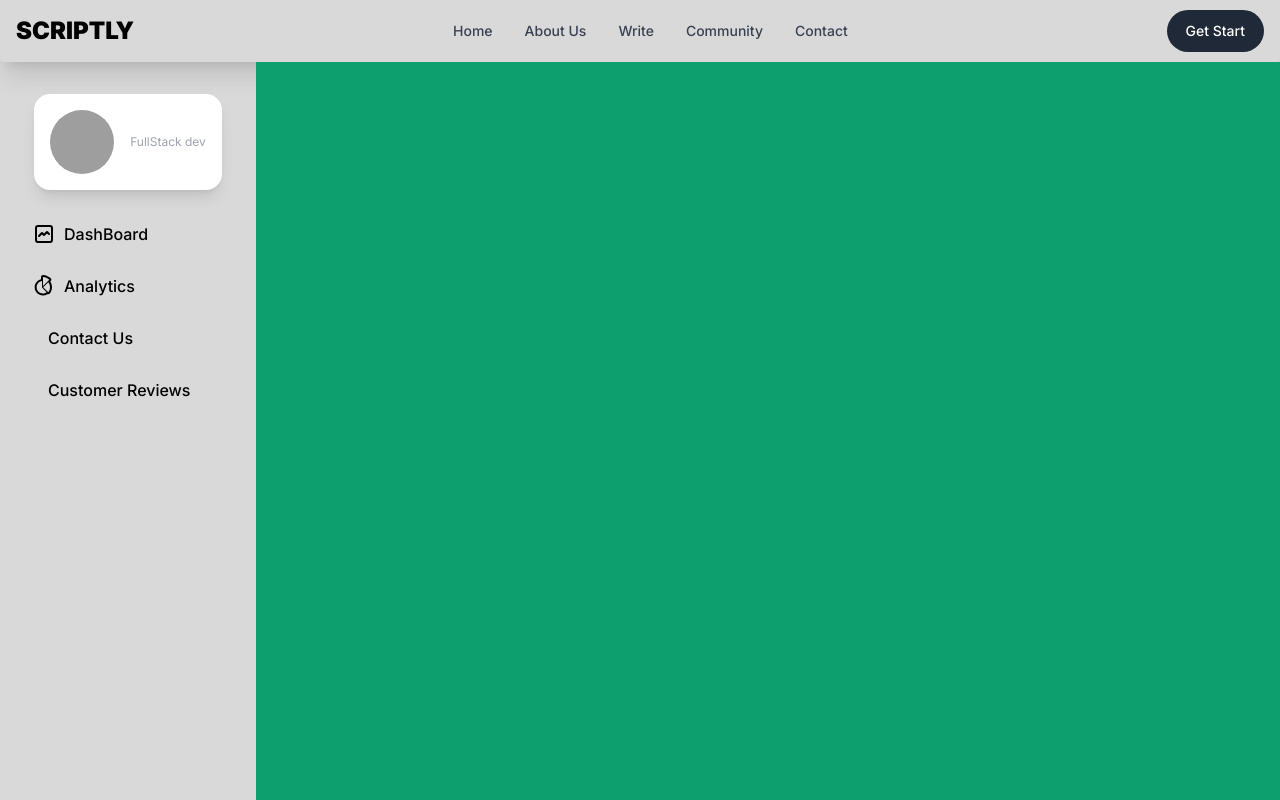
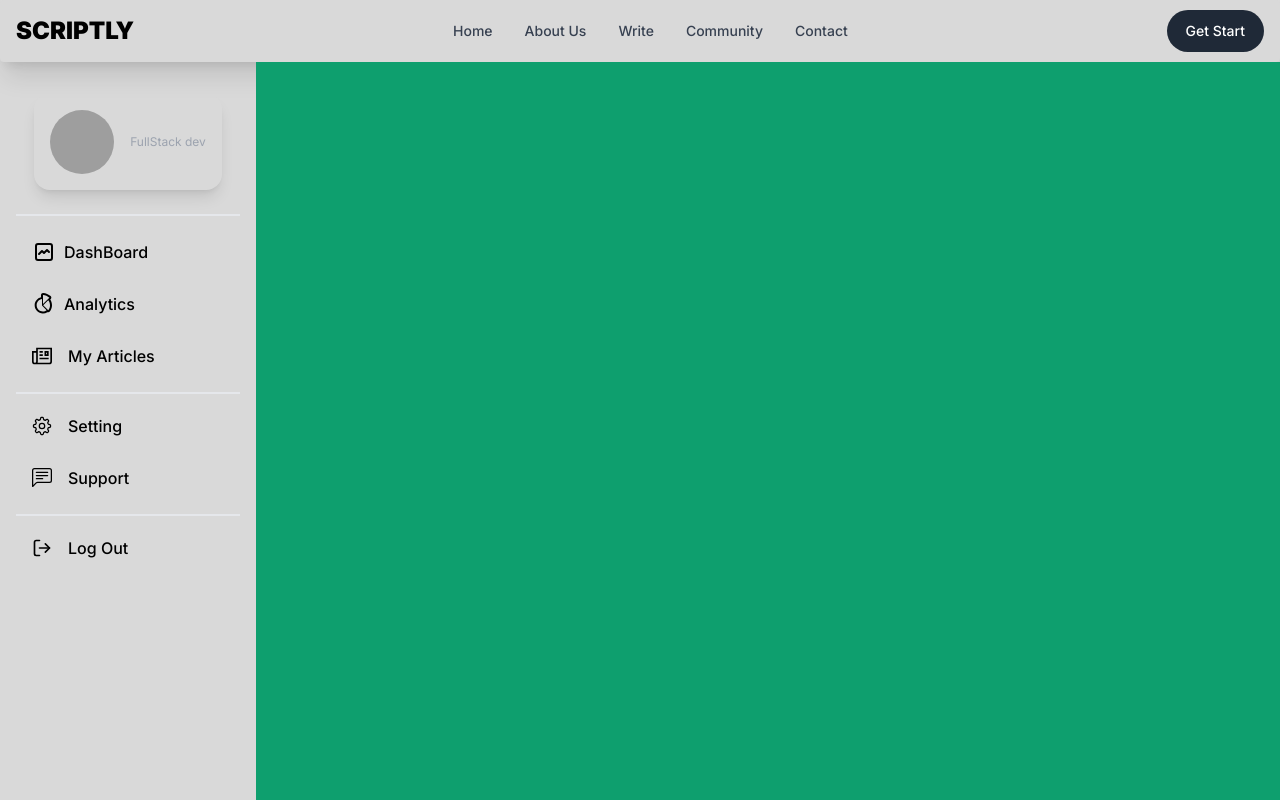
Before and after one commit to Alamin-22/Article-publishing-website-Client, a Next.js app: page /dashboard in a window 1280 px wide. Shown: the top 800 px of the page. Built offline with nearby package versions, Linux system fonts and the light colour scheme; no server answers; grey boxes are pictures that could not be loaded.

Commit message:
completed dashboard design for pc

```diff
--- a/src/Components/DashboardNav/DashboardNav.jsx
+++ b/src/Components/DashboardNav/DashboardNav.jsx
@@ -3,6 +3,13 @@ import Link from "next/link";
 import { FaPerson } from "react-icons/fa6";
 import { TbGraph } from "react-icons/tb";
 import { TiChartPieOutline } from "react-icons/ti";
+import { GrArticle } from "react-icons/gr";
+import { GoGear } from "react-icons/go";
+import { BsChatLeftText } from "react-icons/bs";
+import { FiLogOut } from "react-icons/fi";
+
+
+
 const DashboardNav = () => {
 
     const { user } = useAuth();
@@ -11,7 +18,7 @@ const DashboardNav = () => {
     const isAdmin = false;
 
     const links = (
-        <>
+        <> <div className="w-full mb-4 border-b-2"></div>
             <Link
                 className={({ isActive }) =>
                     isActive
@@ -48,6 +55,7 @@ const DashboardNav = () => {
                     :
                     <>
                         <div>
+
                             <Link
                                 className={({ isActive }) =>
                                     isActive
@@ -70,9 +78,11 @@ const DashboardNav = () => {
                                 href={"/contact-us"}
                             >
                                 <p className="flex items-center px-4 py-2 rounded-lg mt-3 hover:bg-gray-100">
-                                    <span className="mx-4 font-medium">Contact Us</span>
+                                    <GrArticle className="text-xl"></GrArticle>
+                                    <span className="mx-4 font-medium">My Articles</span>
                                 </p>
                             </Link>
+                            <div className="w-full mt-4 border-b-2"></div>
                             <Link
                                 className={({ isActive }) =>
                                     isActive
@@ -82,11 +92,37 @@ const DashboardNav = () => {
                                 href={"/customer-reviews"}
                             >
                                 <p className="flex items-center px-4 py-2 rounded-lg mt-3 hover:bg-gray-100">
-                                    <span className="mx-4 font-medium">Customer Reviews</span>
+                                    <GoGear className="text-xl" />
+                                    <span className="mx-4 font-medium">Setting</span>
                                 </p>
                             </Link>
-
-
+                            <Link
+                                className={({ isActive }) =>
+                                    isActive
+                                        ? " bg-gray-200 text-red-500 font-bold"
+                                        : "hover:text-red-400 transition duration-300 delay-100"
+                                }
+                                href={"/support"}
+                            >
+                                <p className="flex items-center px-4 py-2 rounded-lg mt-3 hover:bg-gray-100">
+                                    <BsChatLeftText className="text-xl" />
+                                    <span className="mx-4 font-medium">Support</span>
+                                </p>
+                            </Link>
+                            <div className="w-full mt-4 border-b-2"></div>
+                            <Link
+                                className={({ isActive }) =>
+                                    isActive
+                                        ? " bg-gray-200 text-red-500 font-bold"
+                                        : "hover:text-red-400 transition duration-300 delay-100"
+                                }
+                                href={"/customer-reviews"}
+                            >
+                                <p className="flex items-center px-4 py-2 rounded-lg mt-3 hover:bg-gray-100">
+                                    <FiLogOut className="text-xl" />
+                                    <span className="mx-4 font-medium">Log Out</span>
+                                </p>
+                            </Link>
                         </div>
                     </>
             }
@@ -101,7 +137,7 @@ const DashboardNav = () => {
 
                     <div className="flex flex-col items-center">
                         <div>
-                            <div class="shadow-lg rounded-2xl bg-white dark:bg-gray-800 p-4">
+                            <div class="shadow-lg rounded-2xl  dark:bg-gray-800 p-4">
                                 <div class="flex-row gap-4 flex justify-center items-center">
                                     <div class="flex-shrink-0">
                                         {
--- a/src/components/Navbar.jsx
+++ b/src/components/Navbar.jsx
@@ -35,7 +35,7 @@ function NavbarComponent() {
                                 arrowIcon={false}
                                 inline
                                 label={
-                                    <Avatar alt="User settings" img="https://i.ibb.co/bFq9X83/user.png" rounded />
+                                    <Avatar alt="User Pic"  img={user?.photoURL} rounded />
                                 }
                             >
                                 <Dropdown.Header>
@@ -43,8 +43,6 @@ function NavbarComponent() {
                                     <span className="block truncate text-sm font-medium">{user?.email}</span>
                                 </Dropdown.Header>
                                 <Dropdown.Item href='/dashboard'>Dashboard</Dropdown.Item>
-                                <Dropdown.Item>Settings</Dropdown.Item>
-                                <Dropdown.Item>Earnings</Dropdown.Item>
                                 <Dropdown.Divider />
                                 <Dropdown.Item onClick={handleLogout}>Sign out</Dropdown.Item>
                             </Dropdown>
```
